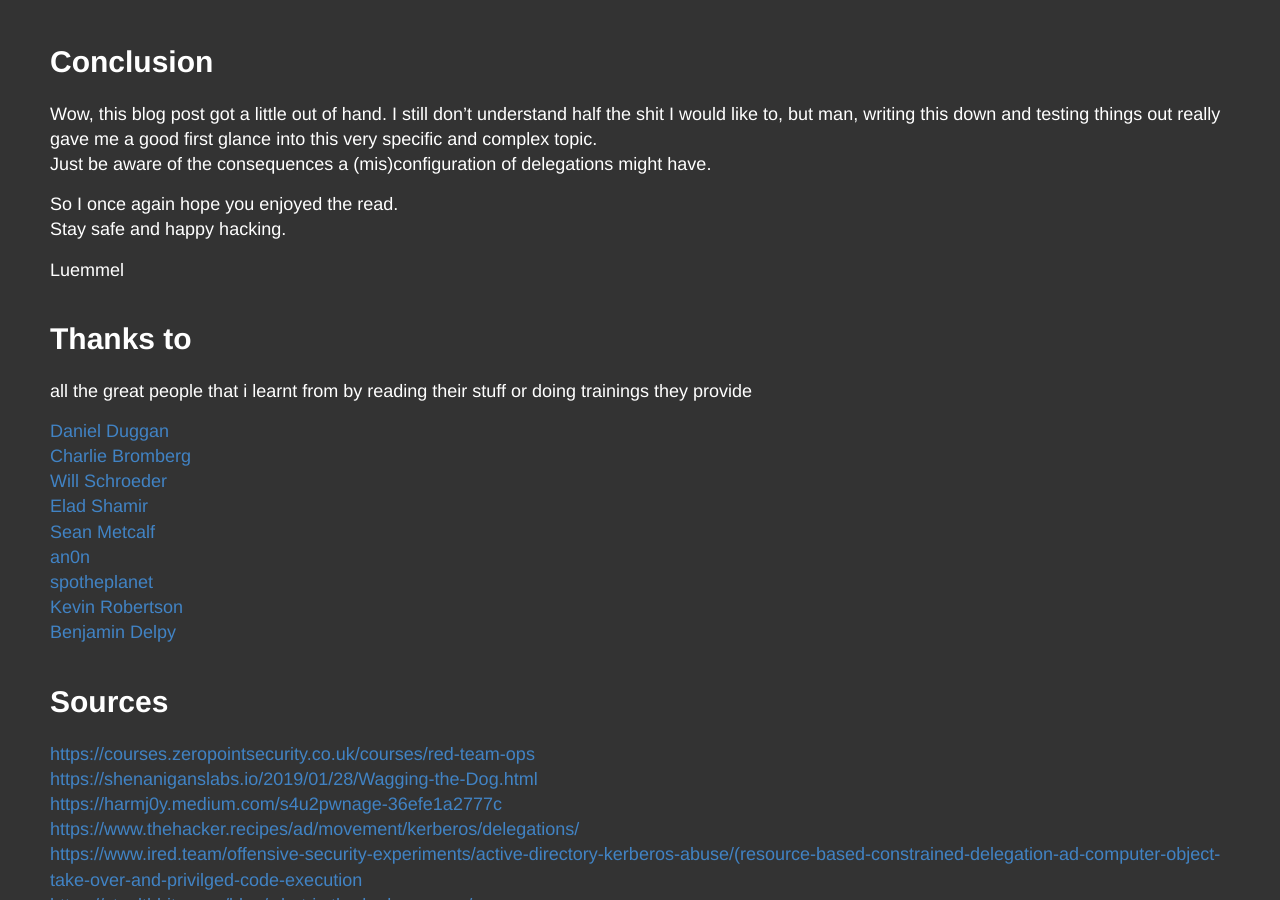
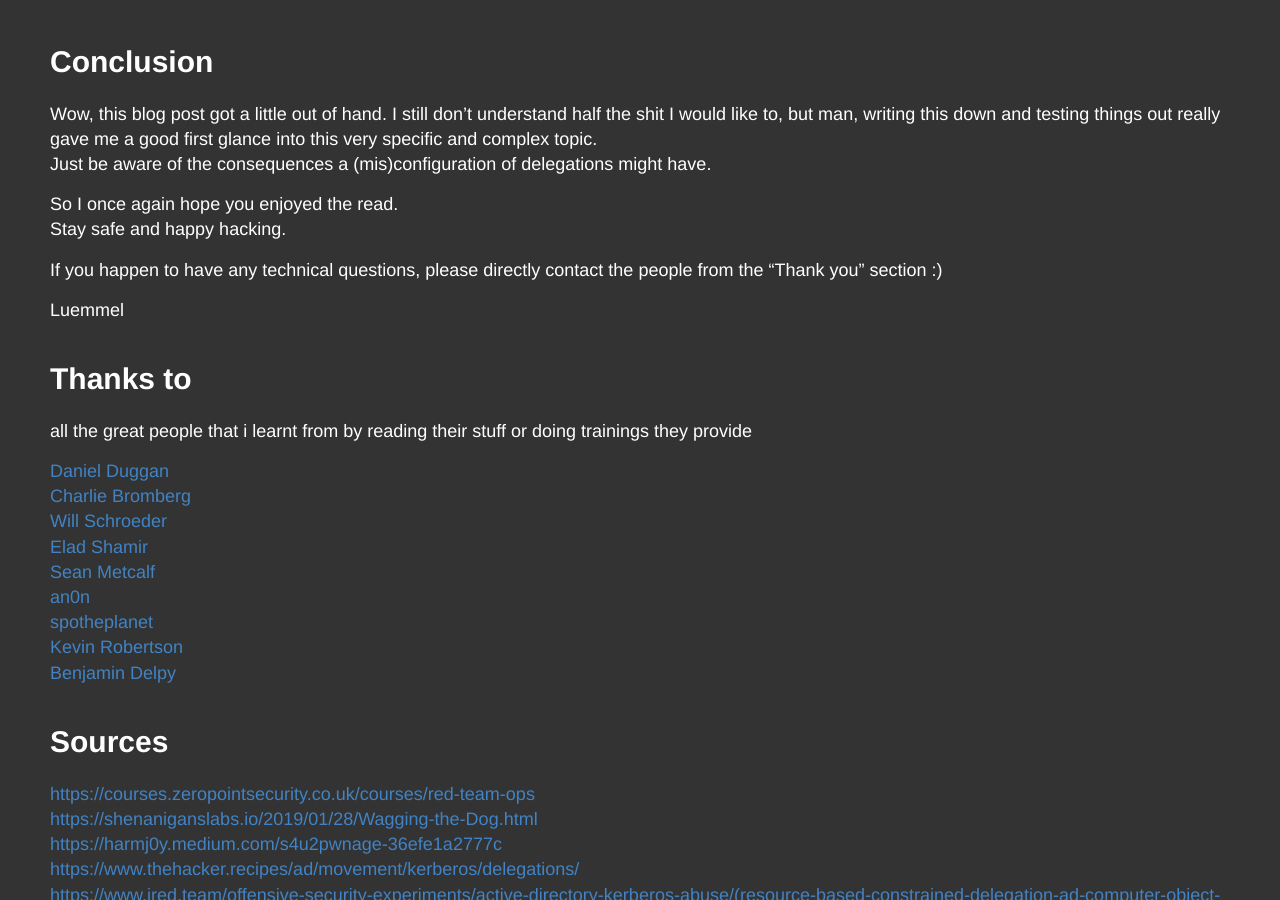
Before and after one commit to LuemmelSec/LuemmelSec.github.io, a Jekyll site: the page built from _posts/2022-05-19-S4fuckMe2selfAndUAndU2proxy-A-low-dive-into-Kerberos-delegations.md, in a window 1280 px wide and 900 px high, scrolled down 30134 px. Built offline with Jekyll 4.4.1, drawn with Linux system fonts in a browser that asks for light colours.

Commit message:
Update 2022-05-19-S4fuckMe2selfAndUAndU2proxy-A-low-dive-into-Kerberos-delegations.md

```diff
--- a/_posts/2022-05-19-S4fuckMe2selfAndUAndU2proxy-A-low-dive-into-Kerberos-delegations.md
+++ b/_posts/2022-05-19-S4fuckMe2selfAndUAndU2proxy-A-low-dive-into-Kerberos-delegations.md
@@ -419,6 +419,8 @@ Just be aware of the consequences a (mis)configuration of delegations might have
 So I once again hope you enjoyed the read.
 Stay safe and happy hacking.
 
+If you happen to have any technical questions, please directly contact the people from the "Thank you" section :)
+
 Luemmel
 
 # Thanks to
```
